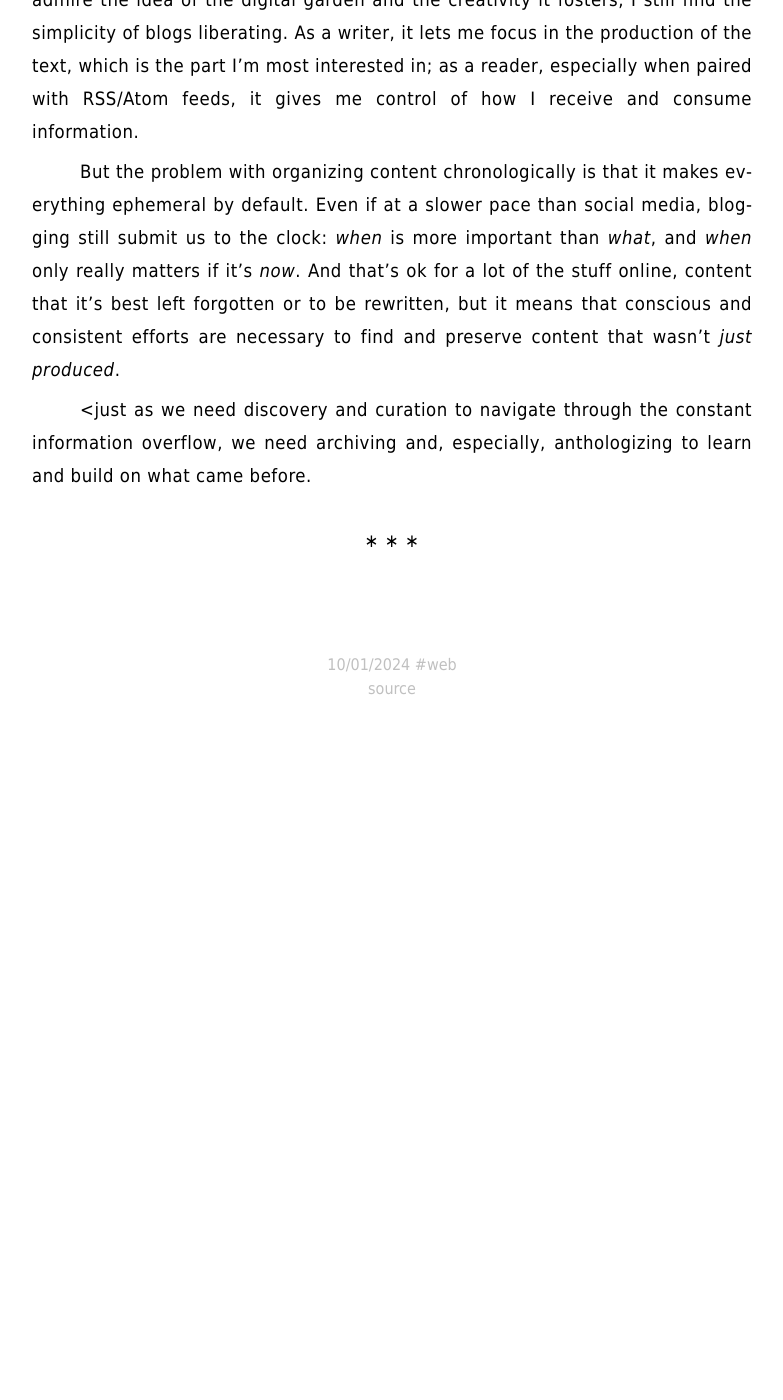
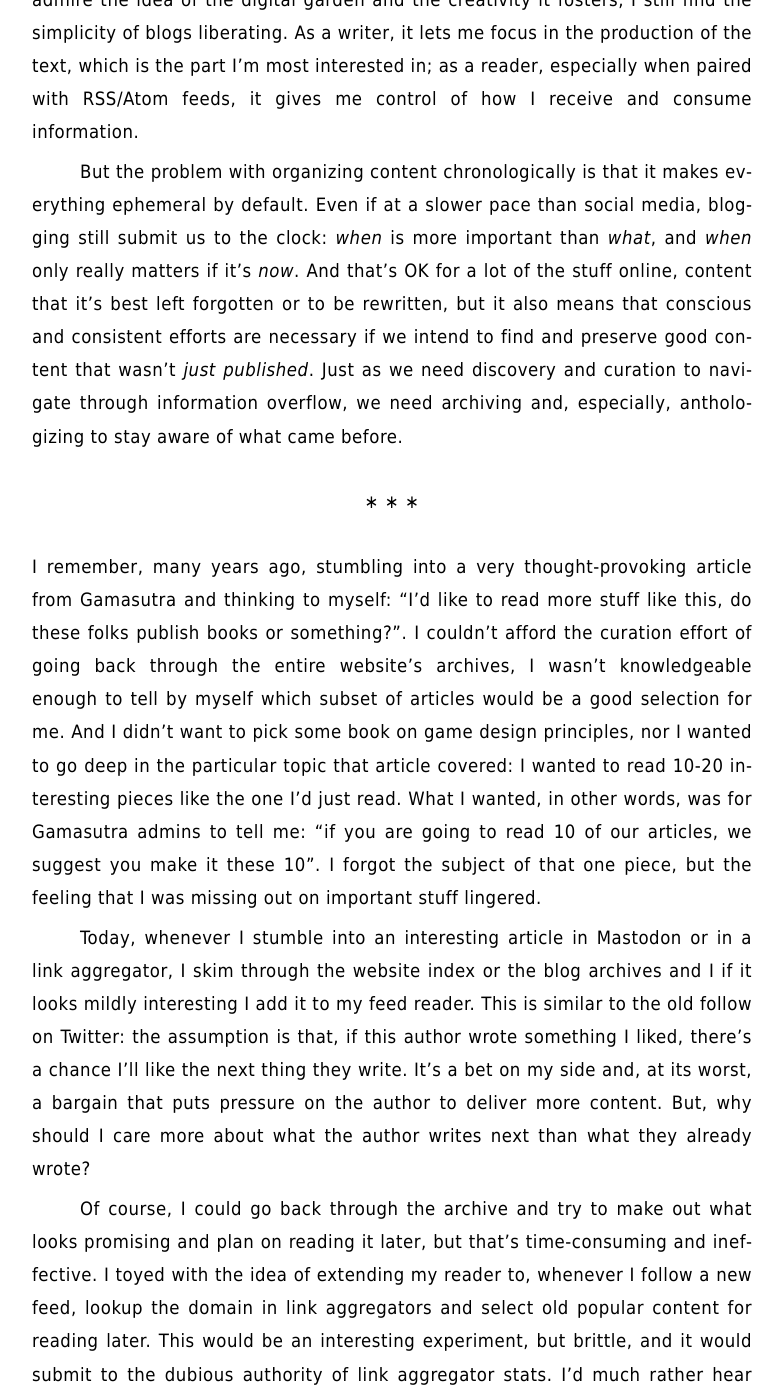
Before and after one commit to facundoolano/olano.dev, a Jekyll site: the page built from _posts/2024-01-10-anthologists-not-just-curators.md, in a window 1280 px wide and 1400 px high, scrolled down 564 px. Shown: the whole window, without its empty margins (248-1031 px from the left). Built offline with Jekyll 4.4.1, drawn with Linux system fonts in a browser that asks for light colours; before the commit the page ends 1281 px from its top, so only the background shows below that; some of the changed text lies outside the part shown.

Commit message:
first draft

```diff
--- a/_posts/2024-01-10-anthologists-not-just-curators.md
+++ b/_posts/2024-01-10-anthologists-not-just-curators.md
@@ -1,8 +1,7 @@
 ---
 layout: post
-title: "Anthologists, not just curators"
-subtitle: On recycling web content
-# resurfacing old web content
+title: "Web Anthologies"
+subtitle: or, Resurfacing Old Website Content
 # unearthing old web content
 # recirculating web content
 # recycling web content
@@ -16,12 +15,30 @@
 
 I'm personally ambivalent about this time-structuredness of the web. While I certainly see the benefits of reduced social media consumption, and I get and admire the idea of the digital garden and the creativity it fosters, I still find the simplicity of blogs liberating. As a writer, it lets me focus in the production of the text, which is the part I'm most interested in; as a reader, especially when paired with RSS/Atom feeds, it gives me control of how I receive and consume information.
 
-But the problem with organizing content chronologically is that it makes everything ephemeral by default. Even if at a slower pace than social media, blogging still submit us to the clock: *when* is more important than *what*, and *when* only really matters if it's *now*. And that's ok for a lot of the stuff online, content that it's best left forgotten or to be rewritten, but it means that conscious and consistent efforts are necessary to find and preserve content that wasn't *just produced*.
-
-<just as we need discovery and curation to navigate through the constant information overflow, we need archiving and, especially, anthologizing to learn and build on what came before.
+But the problem with organizing content chronologically is that it makes everything ephemeral by default. Even if at a slower pace than social media, blogging still submit us to the clock: *when* is more important than *what*, and *when* only really matters if it's *now*. And that's OK for a lot of the stuff online, content that it's best left forgotten or to be rewritten, but it also means that conscious and consistent efforts are necessary if we intend to find and preserve good content that wasn't *just published*. Just as we need discovery and curation to navigate through information overflow, we need archiving and, especially, anthologizing to stay aware of what came before.
 
 <div class="org-center">
 <p>
 &lowast; &lowast; &lowast;
 </p>
 </div>
+
+I remember, many years ago, stumbling into a very thought-provoking article from Gamasutra and thinking to myself: "I'd like to read more stuff like this, do these folks publish books or something?". I couldn't afford the curation effort of going back through the entire website's archives, I wasn't knowledgeable enough to tell by myself which subset of articles would be a good selection for me. And I didn't want to pick some book on game design principles, nor I wanted to go deep in the particular topic that article covered: I wanted to read 10-20 interesting pieces like the one I'd just read. What I wanted, in other words, was for Gamasutra admins to tell me: "if you are going to read 10 of our articles, we suggest you make it these 10". I forgot the subject of that one piece, but the feeling that I was missing out on important stuff lingered.
+
+Today, whenever I stumble into an interesting article in Mastodon or in a link aggregator, I skim through the website index or the blog archives and I if it looks mildly interesting I add it to my feed reader. This is similar to the old follow on Twitter: the assumption is that, if this author wrote something I liked, there's a chance I'll like the next thing they write. It's a bet on my side and, at its worst, a bargain that puts pressure on the author to deliver more content. But, why should I care more about what the author writes next than what they already wrote?
+
+Of course, I could go back through the archive and try to make out what looks promising and plan on reading it later, but that's time-consuming and ineffective. I toyed with the idea of extending my reader to, whenever I follow a new feed, lookup the domain in link aggregators and select old popular content for reading later. This would be an interesting experiment, but brittle, and it would submit to the dubious authority of link aggregator stats. I'd much rather hear what authors themselves have to say about their work: what's the part that matters most to them.
+
+<div class="org-center">
+<p>
+&lowast; &lowast; &lowast;
+</p>
+</div>
+
+A literary genre that I enjoy particularly are collections of essays and articles that had first appeared on periodic publications. Strictly speaking, some of the greatest literature of the 20th century falls in this category; authors like Borges and Cheever published their stories on magazines and later collected them in book form. But much less notorious instances of the genre work for me, too. Basic selections of newspaper articles, from authors that I may not even read otherwise; there's something about the format that make them good casual reads. The same goes for online content: I've enjoyed books that are just the "greatest hits" from some blog.
+
+The great Jimmy Maher, for example, collects his blog posts [into e-books](https://www.filfre.net/the-digital-antiquarian-e-book-library/). Each one covers a year of computer entertainment history, roughly starting on 1980. The e-book form enables a particular mode of reading the blog, one that's very different from stumbling upon his old articles through links or search results. In addition to the e-books, he keeps a ["hall of fame"](https://www.filfre.net/hall-of-fame/) selection of the articles (based on the games he liked the most) that offers another alternative reading itinerary for the blog.
+
+I've seen other bloggers and website owners do something similar: listing their most popular posts, their favorite ones; some "selected works" or "suggested starting points". I started tagging some of my own posts as "favorites" by adding a ⭐ tag, trying to include a mix of pieces that I enjoyed writing, or that I put a significant effort into, pieces that were well-received or that best capture ongoing themes of the blog.
+
+Such non-chronological indexes make a big difference when I skim through a new website, providing me with material to bookmark or send to my device for reading later. But they are hardly enough on their own to absorb what the site has to offer. I feel like there's some missing piece. What if adding a list of selected or suggested posts became a standard practice, like `/now` pages did? What if blogs had a `/best` or a `/⭐` page and, most importantly, exposed its contents as a feed? What kind of reading experiences could we build around that?
```
Also changed, not shown: org/_posts/2024-01-10-anthologists-not-just-curators.org (+21 -7 lines).
